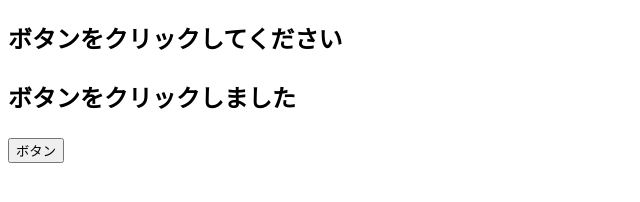
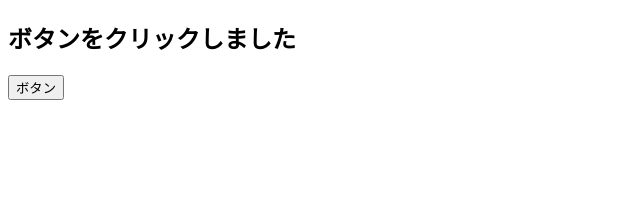
Before and after one commit to YK423a/javascript-basic-kadai, a plain HTML site: page kadai_020/event.html in a window 1280 px wide. Both pictures are taken after a click on the button "ボタン". Shown: the whole page, without its empty margins (0-640 px from the left). Drawn offline with Linux system fonts and the light colour scheme.

Commit message:
Add files via upload

```diff
--- a/kadai_020/event.html
+++ b/kadai_020/event.html
@@ -7,7 +7,6 @@
 <body>
     <h2 id="text">ボタンをクリックしてください</h2>
     <button id="btn">ボタン</button>
-    <p id="parent-list"></p>
     <script src="event.js"></script>
 </body>
 </html>
--- a/kadai_020/event.js
+++ b/kadai_020/event.js
@@ -1,7 +1,6 @@
 const btn = document.getElementById('btn');
-const parentlist = document.getElementById('parent-list');
+const text = document.getElementById('text');
 btn.addEventListener('click', () => {
-    const a = document.createElement('p');
-    a.textContent = 'ボタンをクリックしました';
-    text.appendChild(a);
+    text.textContent = 'ボタンをクリックしました';
+    text.appendChild(text.textContent);
 });
```
